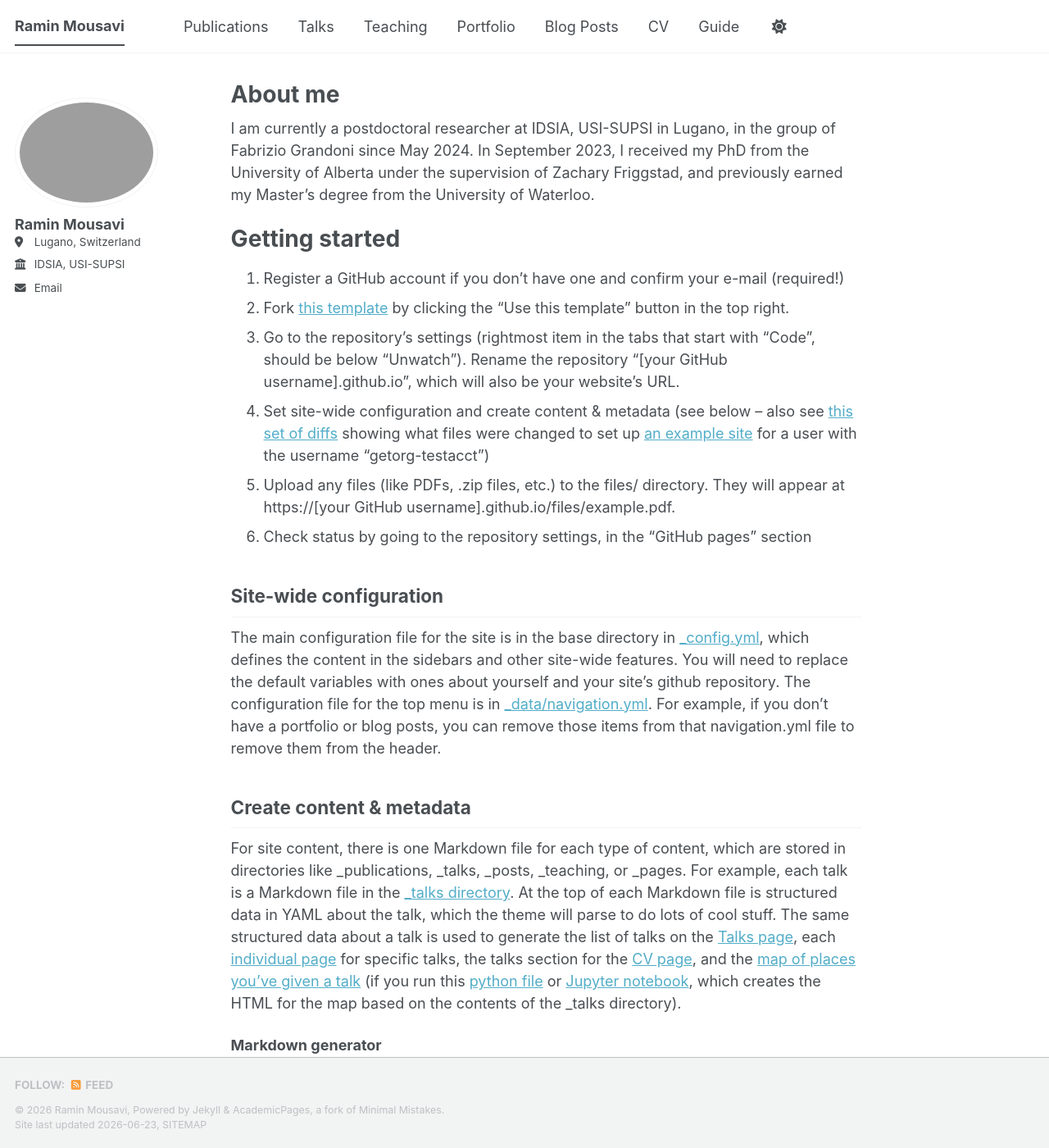
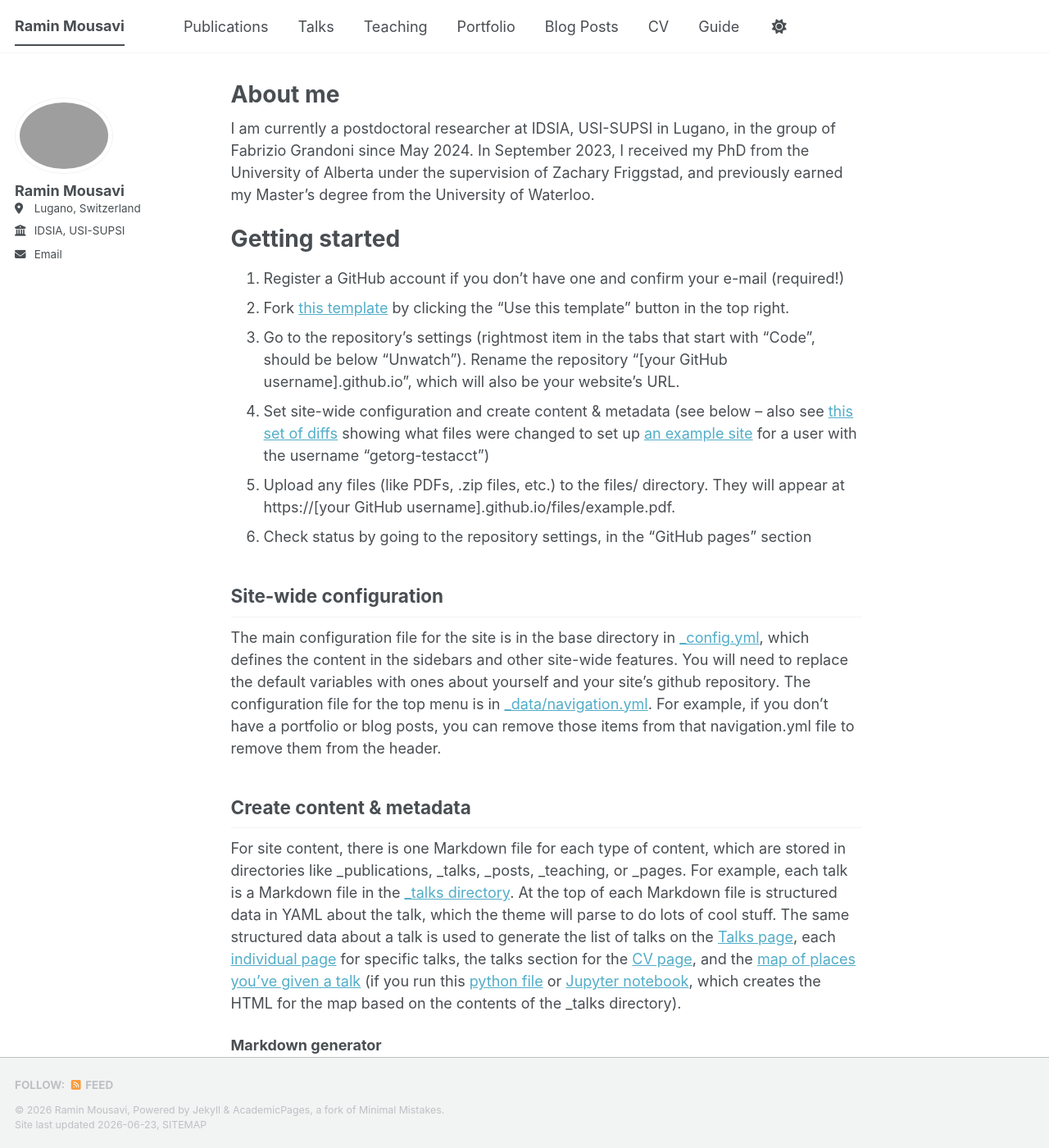
Before and after one commit to rammousavi/rammousavi.github.io, a Jekyll site: the page built from _pages/about.md, in a window 1280 px wide and 1400 px high. Shown: the whole window at 82% size. Built offline with Jekyll 4.4.1, drawn with Linux system fonts in a browser that asks for light colours; a style sheet for code colours, icons or effects is not loaded.

Commit message:
Update _sidebar.scss

```diff
--- a/_sass/layout/_sidebar.scss
+++ b/_sass/layout/_sidebar.scss
@@ -143,7 +143,7 @@
 .author__avatar {
   display: table-cell;
   vertical-align: top;
-  width: 120px;
+  width: 120px !important;
   // set width only, for non-square avatars
   // height: 36px;
 
```
